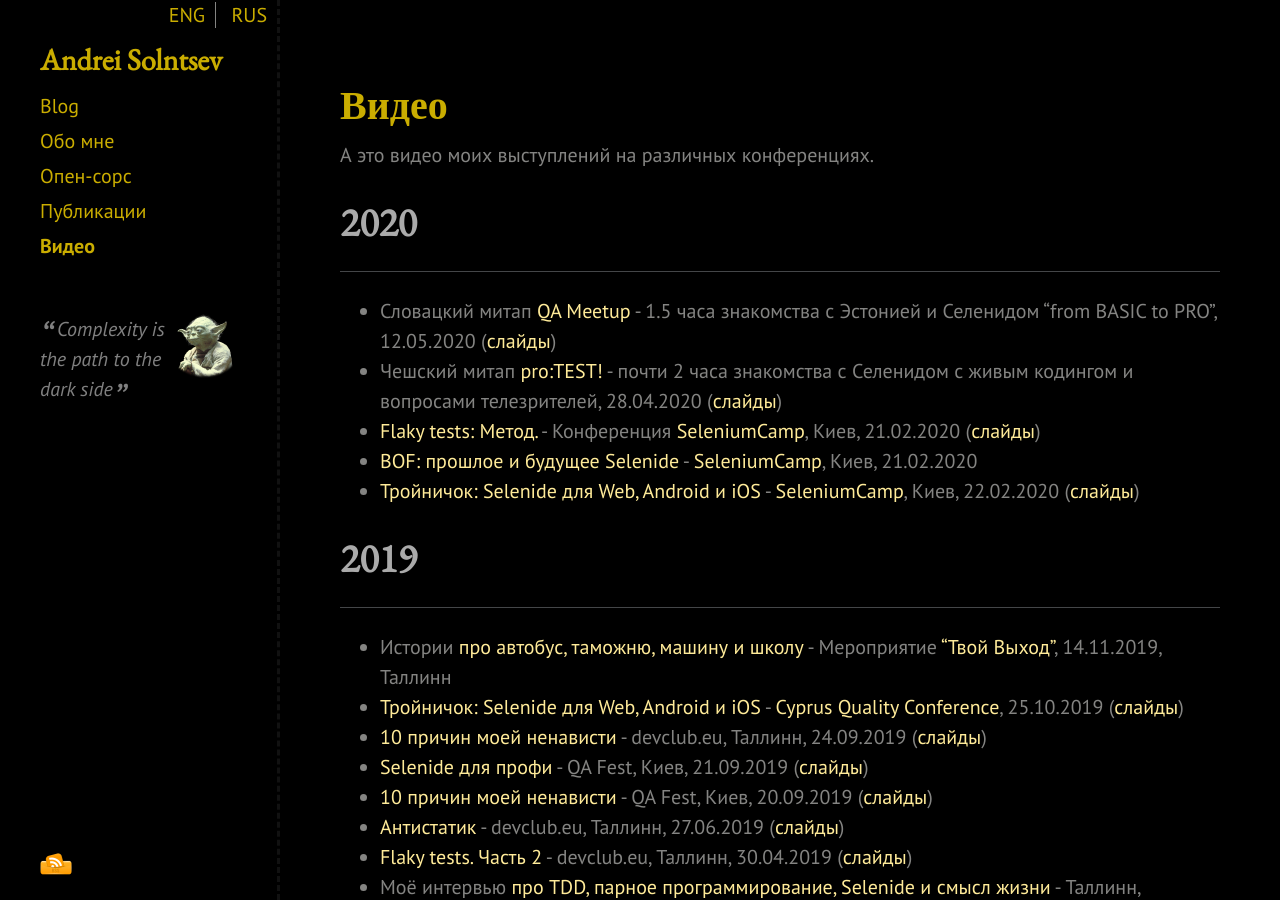
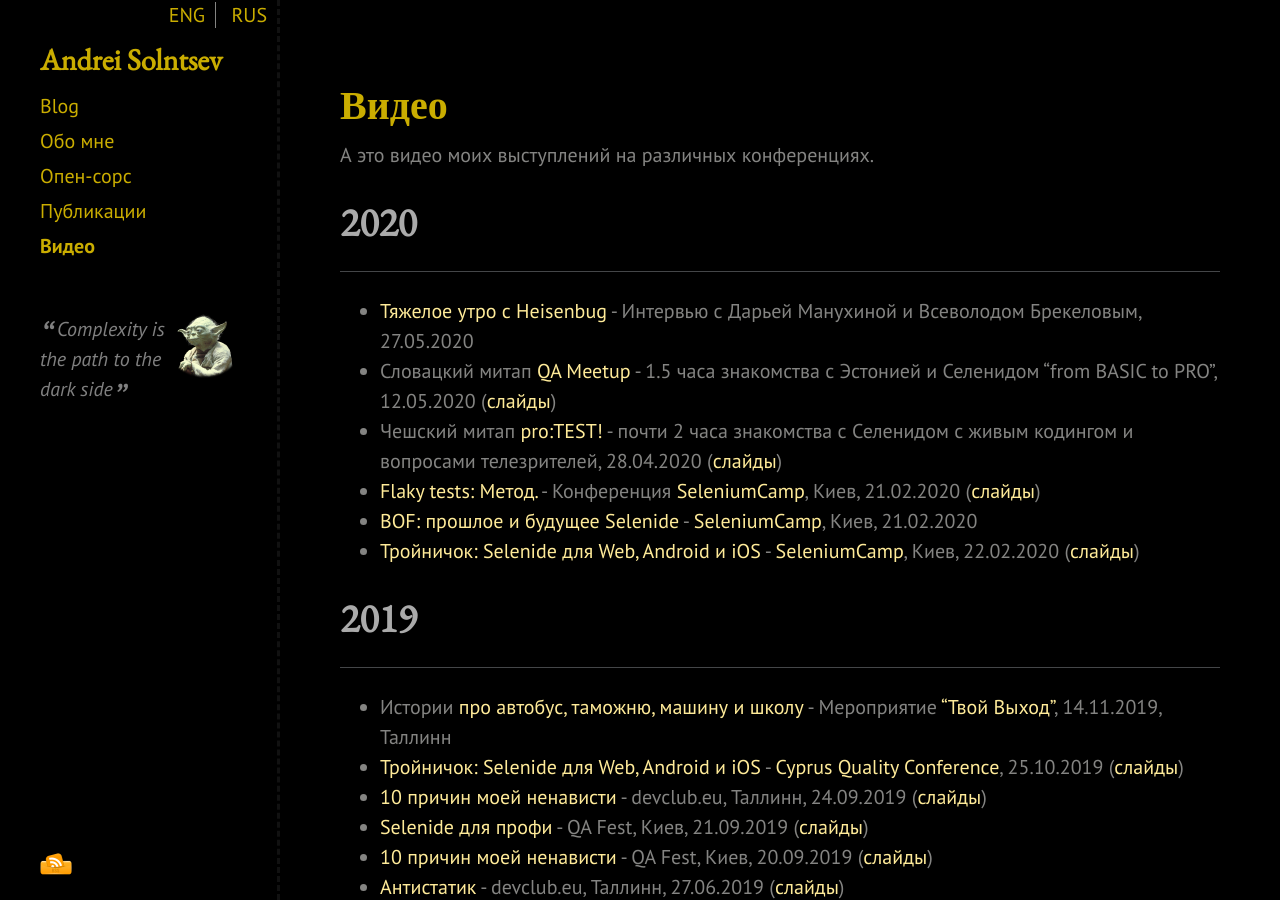
Before and after one commit to asolntsev/asolntsev.github.io, a Jekyll site: the page built from ru/video.md, in a window 1280 px wide and 900 px high. Built offline with Jekyll 4.4.1, drawn with Linux system fonts in a browser that asks for light colours; nearby versions of some CDN libraries.

Commit message:
add Heisenbug interview 27.05.2020

```diff
--- a/ru/video.md
+++ b/ru/video.md
@@ -9,6 +9,7 @@ category: ru
 # 2020
 * * *
 
+* [Тяжелое утро с Heisenbug](https://meetup.jugru.org/qa-heisenbug-breakfast-2) - Интервью с Дарьей Манухиной и Всеволодом Брекеловым, 27.05.2020
 * Словацкий митап [QA Meetup](https://www.youtube.com/watch?v=aFqZ6dbUJIw&feature=emb_logo) - 1.5 часа знакомства с Эстонией и Селенидом "from BASIC to PRO", 12.05.2020   ([слайды](https://docs.google.com/presentation/d/1wx5qMbvcM2LwhxSviO-F6DAWXY6o-CyXNSflzxbbbnc/edit?usp=sharing))
 * Чешский митап [pro:TEST!](https://www.youtube.com/watch?v=1d-nKyeTH2Y) - почти 2 часа знакомства с Селенидом с живым кодингом и вопросами телезрителей,  28.04.2020    ([слайды](https://docs.google.com/presentation/d/1u6oNkRKDO2PMpmZPKzK2NuVC9eYxVni5EdtiMxsl3tc/edit?usp=sharing))
 * [Flaky tests: Метод.](https://seleniumcamp.com/talk/flaky-tests-method/) - Конференция [SeleniumCamp](https://seleniumcamp.com/materials/), Киев, 21.02.2020   ([слайды](https://docs.google.com/presentation/d/1k2eWe5Zb0KH1tOGI04Wnq37o2Nhf9DjCMTaxPuD14bY/edit?usp=sharing))
```
